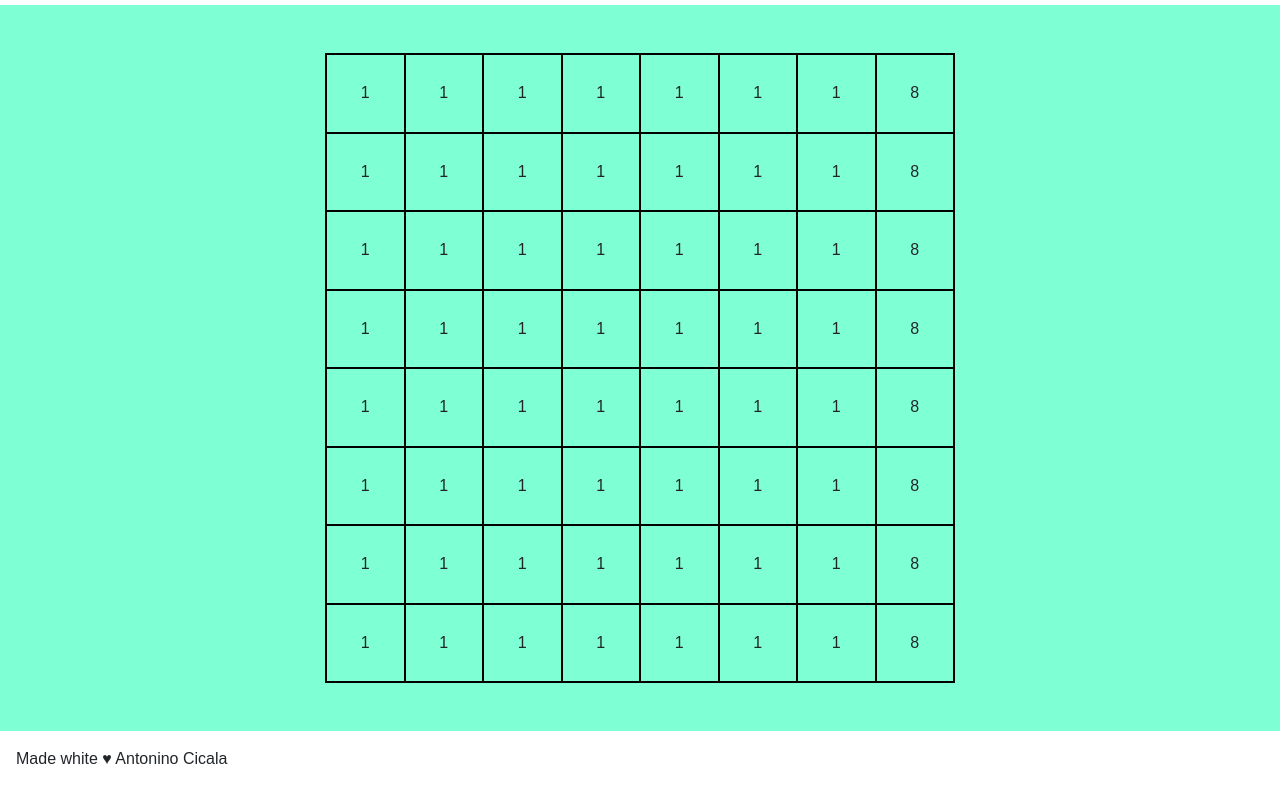
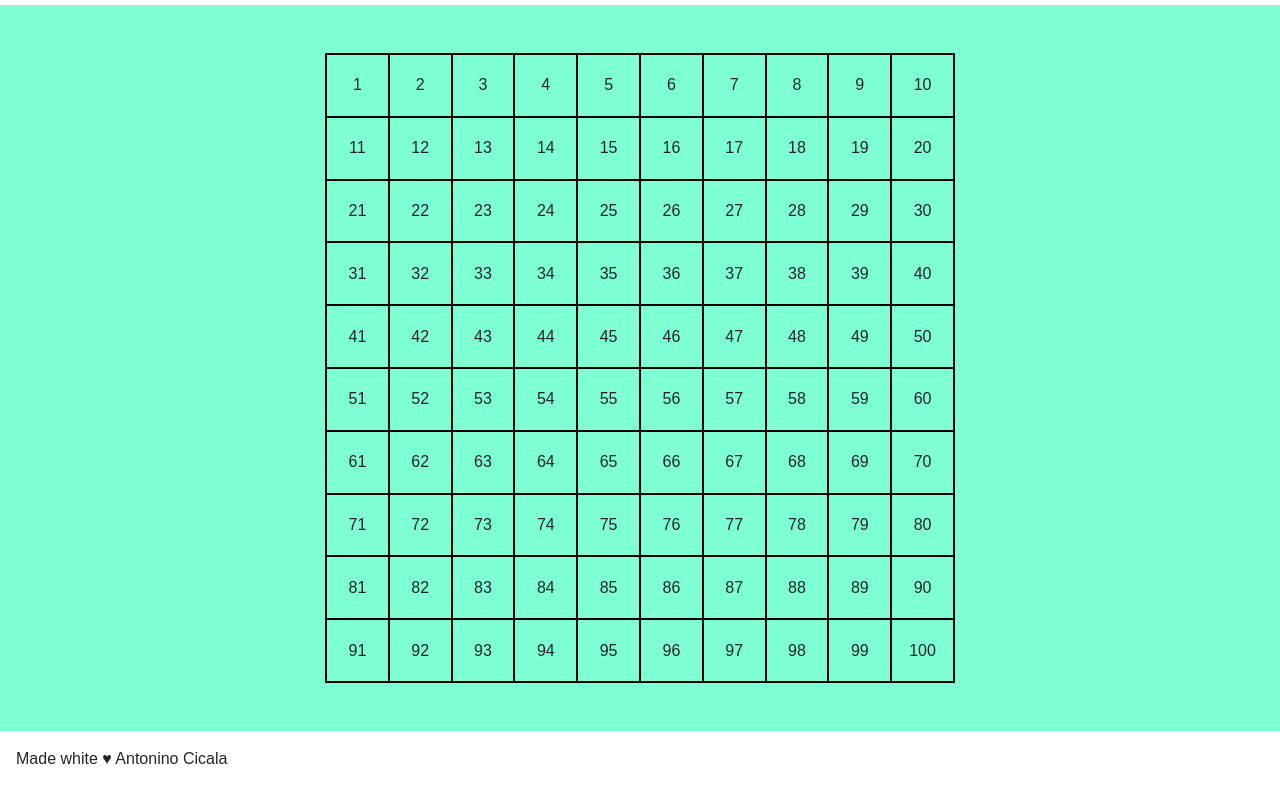
Before and after one commit to AntoCic/js-campominato-grid, a plain HTML site: page index.html in a window 1280 px wide. Shown: the part 59-860 px from the top of the page. Drawn offline with nearby package versions, Linux system fonts and the light colour scheme.

Commit message:
ADDED js

```diff
--- a/index.html
+++ b/index.html
@@ -22,7 +22,7 @@
             <div class="col-auto ms-auto">
                 <p class="mb-0 d-inline">Difficolta:</p>
                 <span class="d-inline-block">
-                    <select class="form-select">
+                    <select class="form-select" id="rank">
                         <option selected value="1">Facile</option>
                         <option value="2">Normale</option>
                         <option value="3">Difficile</option>
@@ -33,87 +33,16 @@
             </div>
 
             <div class="col-auto ms-2">
-                <button type="button" class="btn btn-outline-danger">Genera</button>
+                <button type="button" id="generate" class="btn btn-outline-danger">Genera</button>
             </div>
 
         </nav>
     </header>
 
     <main class="flex-grow-1">
-        <section class="campo h-100 p-3 p-md-5">
-            <div id="campo_box">
-                <div class="btn-square">1</div>
-                <div class="btn-square">1</div>
-                <div class="btn-square">1</div>
-                <div class="btn-square">1</div>
-                <div class="btn-square">1</div>
-                <div class="btn-square">1</div>
-                <div class="btn-square">1</div>
-                <div class="btn-square">8</div>
-
-                <div class="btn-square">1</div>
-                <div class="btn-square">1</div>
-                <div class="btn-square">1</div>
-                <div class="btn-square">1</div>
-                <div class="btn-square">1</div>
-                <div class="btn-square">1</div>
-                <div class="btn-square">1</div>
-                <div class="btn-square">8</div>
-
-                <div class="btn-square">1</div>
-                <div class="btn-square">1</div>
-                <div class="btn-square">1</div>
-                <div class="btn-square">1</div>
-                <div class="btn-square">1</div>
-                <div class="btn-square">1</div>
-                <div class="btn-square">1</div>
-                <div class="btn-square">8</div>
-
-                <div class="btn-square">1</div>
-                <div class="btn-square">1</div>
-                <div class="btn-square">1</div>
-                <div class="btn-square">1</div>
-                <div class="btn-square">1</div>
-                <div class="btn-square">1</div>
-                <div class="btn-square">1</div>
-                <div class="btn-square">8</div>
-
-                <div class="btn-square">1</div>
-                <div class="btn-square">1</div>
-                <div class="btn-square">1</div>
-                <div class="btn-square">1</div>
-                <div class="btn-square">1</div>
-                <div class="btn-square">1</div>
-                <div class="btn-square">1</div>
-                <div class="btn-square">8</div>
-
-                <div class="btn-square">1</div>
-                <div class="btn-square">1</div>
-                <div class="btn-square">1</div>
-                <div class="btn-square">1</div>
-                <div class="btn-square">1</div>
-                <div class="btn-square">1</div>
-                <div class="btn-square">1</div>
-                <div class="btn-square">8</div>
-
-                <div class="btn-square">1</div>
-                <div class="btn-square">1</div>
-                <div class="btn-square">1</div>
-                <div class="btn-square">1</div>
-                <div class="btn-square">1</div>
-                <div class="btn-square">1</div>
-                <div class="btn-square">1</div>
-                <div class="btn-square">8</div>
-
-                <div class="btn-square">1</div>
-                <div class="btn-square">1</div>
-                <div class="btn-square">1</div>
-                <div class="btn-square">1</div>
-                <div class="btn-square">1</div>
-                <div class="btn-square">1</div>
-                <div class="btn-square">1</div>
-                <div class="btn-square">8</div>
-
+        <section class="field h-100 p-3 p-md-5">
+            <div id="field_box">
+                <!-- <div class="btn-square">1</div> -->
             </div>
 
         </section>
--- a/js/script.js
+++ b/js/script.js
@@ -1 +1,31 @@
-console.log("- START -");
+const rank = document.getElementById("rank");
+const generate = document.getElementById("generate");
+const field_box = document.getElementById("field_box");
+
+createFieldBox(10);
+
+generate.addEventListener("click", () => {
+  // svuoto il box
+  while (field_box.firstChild) {
+    field_box.firstChild.remove();
+  }
+
+  // Creo e aggiungo il contenuto
+  createFieldBox(9);
+});
+
+function createFieldBox(n = 10) {
+  field_box.style.setProperty("--n_col", String(n));
+  for (let index = 1; index <= n * n; index++) {
+    const numCasella = String(index);
+    const btnSquare = document.createElement("div");
+    btnSquare.classList.add("btn-square");
+    btnSquare.textContent = numCasella;
+    field_box.appendChild(btnSquare);
+
+    btnSquare.addEventListener("click", () => {
+      console.log(numCasella);
+      btnSquare.style.backgroundColor = "black";
+    });
+  }
+}
--- a/style/index.css
+++ b/style/index.css
@@ -1,6 +1,6 @@
 /* @@@@@@@@@@@@@@@@@@@@@@@@@@@@@@@@@@@@@@ */
 :root {
-  --n_col: 8;
+  --n_col: 10;
 }
 
 /*************************************************
@@ -40,10 +40,10 @@ header{
 }
 
 /* MAIN */
-.campo{
+.field{
   background-color: #7FFFD4;
 }
-#campo_box{
+#field_box{
   border: 1px solid black;
   width: calc(100vmin - 170px);
   margin: 0 auto;
```
